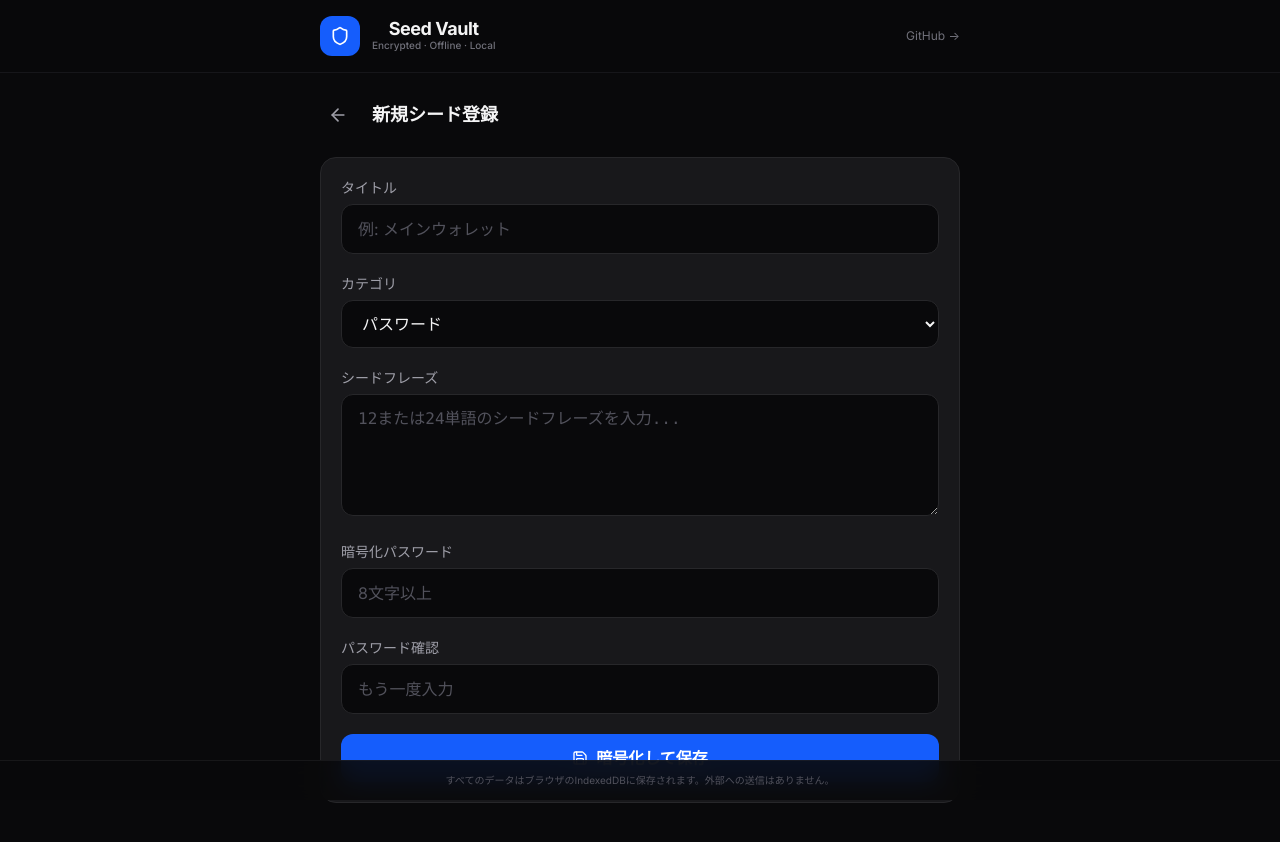
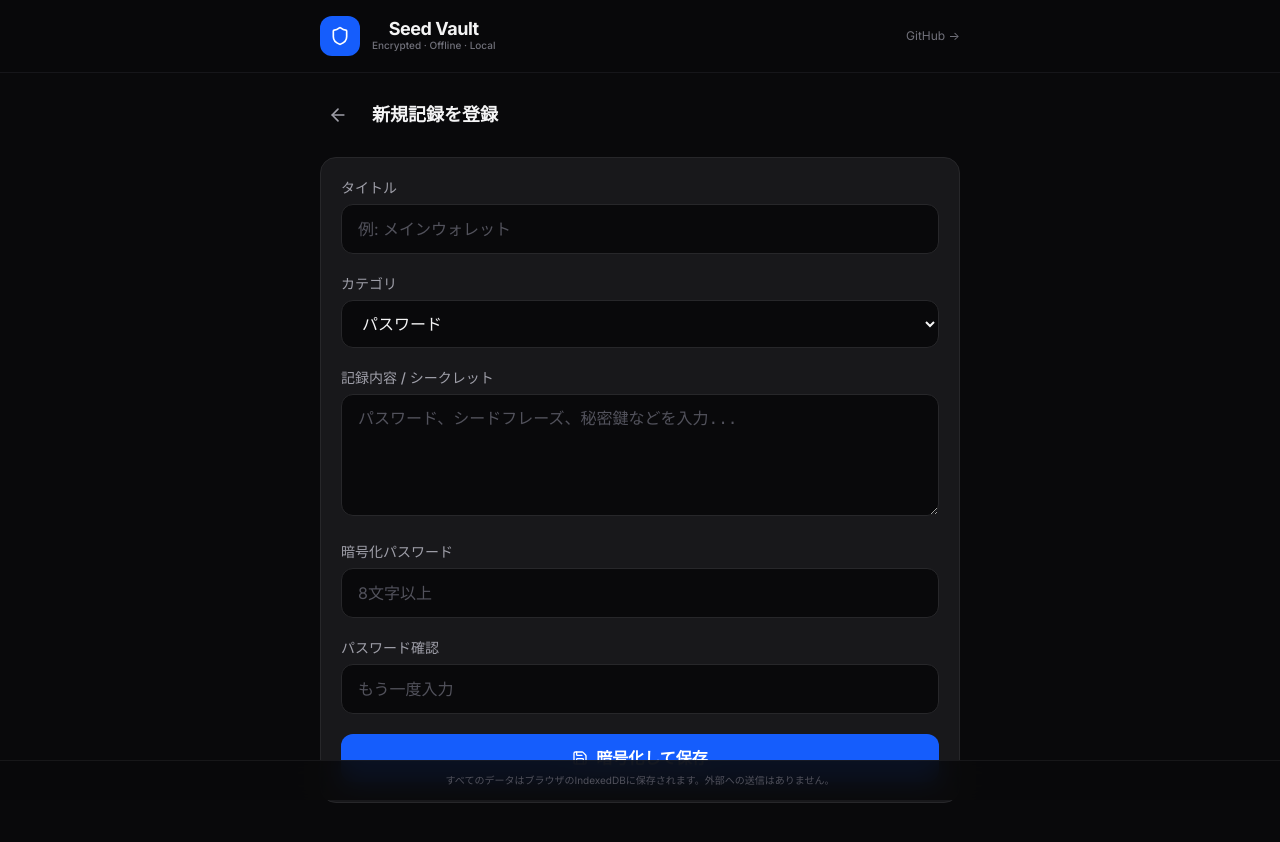
Before and after one commit to dma-cmyk/LensKey-Vault, a React (Vite) app: page / in a window 1280 px wide. Both pictures are taken after a click on the button "新規追加". Shown: the top 842 px of the page. Built offline with nearby package versions, Linux system fonts and the light colour scheme.

Commit message:
Generalize secrets support (passwords, fixed keys, etc)

```diff
--- a/src/components/CreateItem.tsx
+++ b/src/components/CreateItem.tsx
@@ -181,7 +181,7 @@ export function CreateItem({ onBack, onSuccess }: CreateItemProps) {
         <button onClick={onBack} className="p-2 hover:bg-zinc-800 rounded-xl transition-colors">
           <ArrowLeft className="w-5 h-5 text-zinc-400" />
         </button>
-        <h2 className="text-lg font-bold" style={{ fontFamily: 'var(--font-display)' }}>新規シード登録</h2>
+        <h2 className="text-lg font-bold" style={{ fontFamily: 'var(--font-display)' }}>新規記録を登録</h2>
       </div>
 
       <Card>
@@ -206,9 +206,9 @@ export function CreateItem({ onBack, onSuccess }: CreateItemProps) {
           </div>
 
           <Input
-            label="シードフレーズ"
+            label="記録内容 / シークレット"
             type="textarea"
-            placeholder="12または24単語のシードフレーズを入力..."
+            placeholder="パスワード、シードフレーズ、秘密鍵などを入力..."
             required
             rows={4}
             className="font-mono"
--- a/src/components/Dashboard.tsx
+++ b/src/components/Dashboard.tsx
@@ -137,7 +137,7 @@ export function Dashboard({ onAddNew, onScan, onSelectItem }: DashboardProps) {
           </div>
           <p className="text-zinc-500 font-medium mb-1">アイテムがまだありません</p>
           <p className="text-zinc-600 text-sm mb-6">
-            シードフレーズを追加するか、<br />バックアップQRをスキャンしてください
+            新しい記録を追加するか、<br />バックアップQRをスキャンしてください
           </p>
           <Button onClick={onAddNew}>最初のアイテムを追加</Button>
         </div>
--- a/src/components/ItemView.tsx
+++ b/src/components/ItemView.tsx
@@ -120,7 +120,7 @@ export function ItemView({ item, onBack }: ItemViewProps) {
         <Card>
           <div className="p-5 space-y-5">
             <p className="text-sm text-zinc-400 text-center py-2">
-              シードフレーズを閲覧するには認証が必要です
+              記録内容を閲覧するには認証が必要です
             </p>
 
             {/* Password */}
--- a/src/components/Scanner.tsx
+++ b/src/components/Scanner.tsx
@@ -149,7 +149,7 @@ export function Scanner({ onBack, onRestored }: ScannerProps) {
         <div className="space-y-4">
           <Card>
             <div className="p-5 space-y-4">
-              <label className="block text-sm font-medium text-zinc-400">復号されたシードフレーズ</label>
+              <label className="block text-sm font-medium text-zinc-400">復号された内容</label>
               <div className="bg-zinc-950 border border-zinc-800 rounded-xl p-4 font-mono text-center break-all leading-relaxed select-all">
                 {decryptedSeed}
               </div>
```
